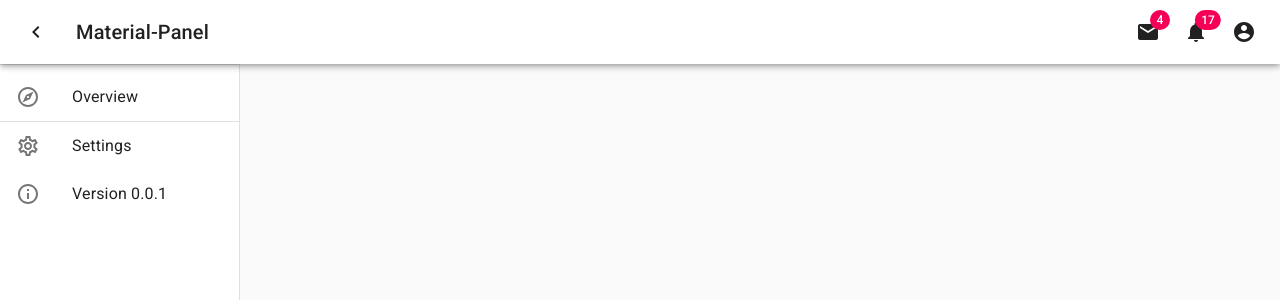
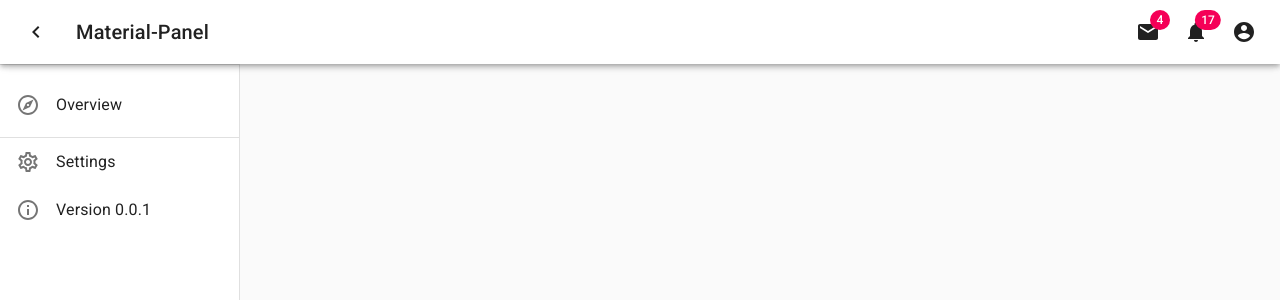
Before and after one commit to nikandlv/material-ui-panel, a React (Create React App) app: page / in a window 1280 px wide. Shown: the top 300 px of the page. Built offline with nearby package versions, Linux system fonts and the light colour scheme; what jss-rtl would draw is missing.

Commit message:
Added nested menu items and accordion style

```diff
--- a/src/layouts/Drawer.jsx
+++ b/src/layouts/Drawer.jsx
@@ -18,7 +18,7 @@ import Overview from '../pages/Overview'
 import About from '../pages/About';
 import Settings from '../pages/Settings';
 import { Link } from 'react-router-dom'
-
+import Collapse from '@material-ui/core/Collapse'
 const drawerWidth = 240;
 
 const useStyles = makeStyles(theme => ({
@@ -56,6 +56,19 @@ const useStyles = makeStyles(theme => ({
   },
   menuItemText: {
     whiteSpace: 'nowrap'
+  },
+  listItemIcon: {
+    minWidth: 40
+  },
+  openMenuStyleOn: {
+    backgroundColor: '#e3e3e3',
+  },
+  openMenuStyleOff: {
+
+  },
+  nestedMenu: {
+    backgroundColor: '#e3e3e3',
+    paddingLeft: '1rem'
   }
 }));
 
@@ -65,9 +78,66 @@ function ResponsiveDrawer(props) {
   const theme = useTheme();
   const [mobileOpen, setMobileOpen] = React.useState(false);
   const [open, setOpen] = React.useState(true);
-
+  const [openMenu, setOpenMenu] = React.useState('');
   function handleDrawerToggle() {
     setMobileOpen(!mobileOpen);
+  }
+
+  function calculateDescendants(children) {
+    let descendants = [];
+    children.forEach((element,index) => {
+      index += 1
+      descendants.push(element.label + index);
+      if(typeof element.children !== 'undefined') {
+        if(element.children.length > 0) {
+          descendants = [...descendants,calculateDescendants(element.children)];
+        }
+      }
+    });
+    return descendants;
+  }
+
+  function renderMenu(list, level = 1) {
+    return list.map((item, index) => {
+        if(typeof item.label === 'undefined') {
+          return (
+            <div key={index}>
+              {item}
+            </div>
+          );
+        }
+        index += 1;
+        let key = item.label + index
+        if(typeof item.children !== 'undefined') {
+          if(item.children.length > 0) {
+            let listOpen = openMenu === (key)
+            // calculate if any Descendants is open
+            if(!listOpen) {
+              let list = calculateDescendants(item.children)
+              listOpen = list.filter((item) => item === openMenu).length > 0
+            }
+            return (
+                <List key={item.label + index}>
+                  <ListItem className={listOpen ? classes.openMenuStyleOn : classes.openMenuStyleOff} component={CollisionLink} to={item.path} button key={key} onClick={() => setOpenMenu(key)}>
+                    <ListItemIcon className={classes.listItemIcon}>{item.icon}</ListItemIcon>
+                    <ListItemText  className={classes.menuItemText} primary={item.label} />
+                  </ListItem>
+                  <Collapse in={listOpen} timeout="auto" unmountOnExit className={classes.nestedMenu}>
+                    {
+                      renderMenu(item.children)
+                    }
+                  </Collapse>
+                </List>
+            )
+          }
+        }
+        return (
+          <ListItem  component={CollisionLink} to={item.path} button key={key} onClick={() => setOpenMenu(key)} >
+            <ListItemIcon className={classes.listItemIcon}>{item.icon}</ListItemIcon>
+            <ListItemText  className={classes.menuItemText} primary={item.label} />
+          </ListItem>
+        )}
+      )
   }
 
   function handleDrawerOpen() {
@@ -75,10 +145,13 @@ function ResponsiveDrawer(props) {
   }
 
   const list = [
-    { label: 'Overview', icon: <Explore />, path: '/panel/overview' },
+    { label: 'Overview', icon: <Explore />, path: '/panel/overview', children: [
+      { label: 'Item 1', icon: <SettingsIcon />, path: '/panel/settings/item1' },
+      { label: 'Item 2', icon: <SettingsIcon />, path: '/panel/settings/item2' },
+    ] },
     <Divider/>,
-    { label: 'Settings', icon: <SettingsIcon />, path: '/panel/settings' },
-    { label: 'Version 0.0.1', icon: <Info />, path: '/panel/about' },
+    { label: 'Settings', icon: <SettingsIcon />, path: '/panel/settings', children: [] },
+    { label: 'Version 0.0.1', icon: <Info />, path: '/panel/about', children: [] },
   ]
 
   const panelRoutes = {
@@ -96,21 +169,9 @@ function ResponsiveDrawer(props) {
       <div className={classes.toolbar} />
       <Divider />
       <List>
-        {list.map((item, index) => {
-          if(typeof item.label === 'undefined') {
-            return (
-              <div key={index}>
-                {item}
-              </div>
-            );
+          {
+            renderMenu(list)
           }
-          return (
-            <ListItem component={CollisionLink} to={item.path} button key={item.label + index}>
-              <ListItemIcon>{item.icon}</ListItemIcon>
-              <ListItemText className={classes.menuItemText} primary={item.label} />
-            </ListItem>
-          )}
-        )}
       </List>
     </div>
   );
@@ -156,7 +217,7 @@ function ResponsiveDrawer(props) {
               Object.keys(panelRoutes).map((group) => {
                 return panelRoutes[group].map((route) => {
                   return (
-                    <Route path={route.path} key={route.path} render={route.render} exact/>
+                    <Route path={route.path} key={'panel-route-' + route.path} render={route.render} exact/>
                   )
                 })
               })
```
